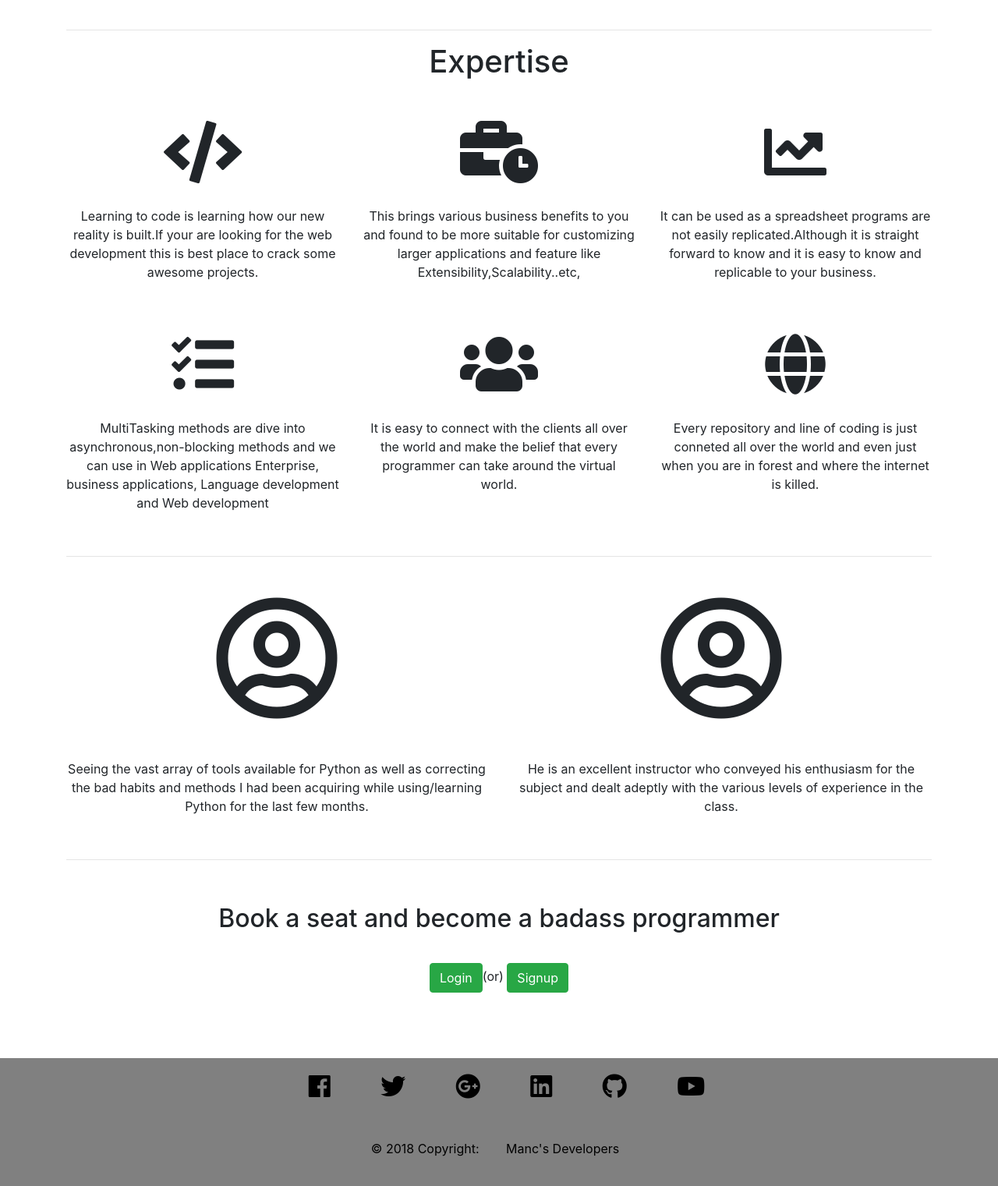
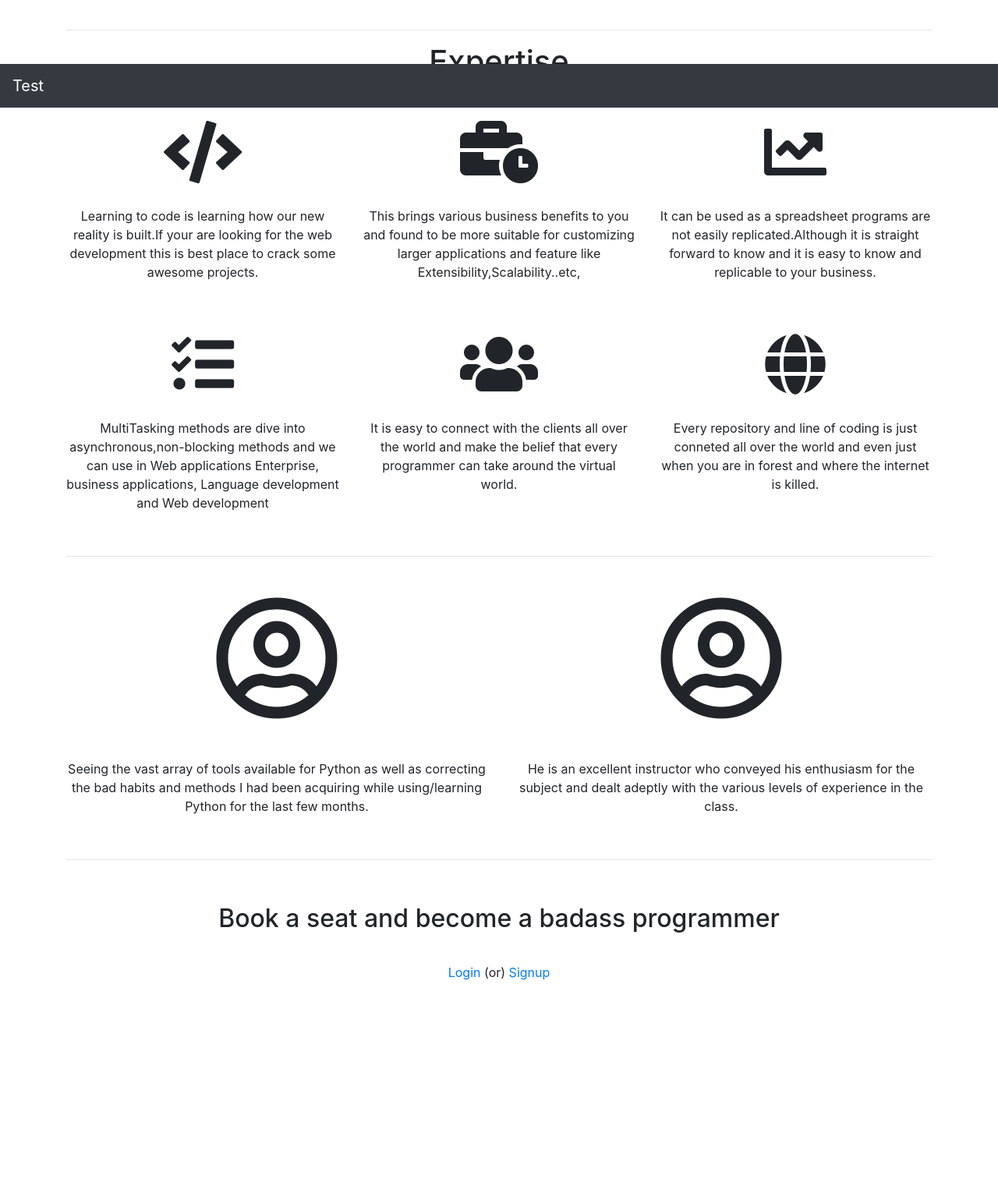
Before and after one commit to shivagomasa/manc_site, a Django app: page / in a window 1280 px wide. Shown: the part 662-2183 px from the top of the page at 78% size. After the commit the page ends 1919 px from the top, so only its background shows below. Run offline with Django 3.2, Linux system fonts and the light colour scheme; some libraries are stand-ins or nearby versions.

Commit message:
Add a signup form.

```diff
--- a/manc_dev/models.py
+++ b/manc_dev/models.py
@@ -2,7 +2,7 @@ from django.db import models
 
 # Create your models here.
 class Post(models.Model):
-    author = models.ForeignKey('auth.USer',on_delete=models.CASCADE)
+    author = models.ForeignKey('auth.User',on_delete=models.CASCADE)
     title = models.CharField(max_length=200)
     body = models.TextField()
 
--- a/manc_dev/templates/manc_dev/base.html
+++ b/manc_dev/templates/manc_dev/base.html
@@ -29,16 +29,8 @@
             height:550px;
             border-radius:25px;
         }
-        .footer {
-            margin-top:30px;
-            padding:20px 20px 20px 40px;
-            background-color:grey;
-            text-align:center;
-            color:black;
-        }
-        .footer a {
-            padding:30px 30px 30px 30px;
-            color:black;
+        .signup-form {
+            margin-top:60px;
         }
     </style>
 </head>
@@ -47,8 +39,8 @@
          <button type="submit" class="btn btn-success" style="float:right;margin-top:10px">Sign In</button>
         <div class="top-menu">
             <h5><a href="/">Contact us</a></h5>
-            <h5><a href="/">Careers</a></h5>
-            <h5><a href="/">About</a></h5>
+            <h5><a href="{% url 'careers' %}">Careers</a></h5>
+            <h5><a href="{% url 'about' %}">About</a></h5>
         </div>
         <h3><a href="/">MANC'S DEV</a></h3>
     </div>
@@ -56,21 +48,8 @@
         {% block content %}
         {% endblock %}
     </div>
-    <div class="footer">
-            <a href="/"><i class="fab fa-facebook fa-2x"></i></a>
-
-            <a href="/"><i class="fab fa-twitter fa-2x"></i></a>
-
-            <a href="/"><i class="fab fa-google-plus fa-2x"></i></a>
-
-            <a href="/"><i class="fab fa-linkedin fa-2x"></i></a>
-
-            <a href="/"><i class="fab fa-github fa-2x"></i></a>
-
-            <a href="/"><i class="fab fa-youtube fa-2x"></i></a>
-        <p style="margin-top:50px">© 2018 Copyright:
-            <a href="/">Manc's Developers</a>
-        </p>
-    </div>
+    <nav class="navbar fixed-bottom navbar-dark bg-dark">
+        <a class="navbar-brand" href="#">Test</a>
+    </nav>
 </body>
 </html>
--- a/manc_dev/templates/manc_dev/home_page.html
+++ b/manc_dev/templates/manc_dev/home_page.html
@@ -59,8 +59,7 @@
             <h2 style="margin-top:40px;">Book a seat and become a badass programmer</h2>
         </div>
         <div class="col-md-12" style="margin-top:30px;margin-bottom:30px;">
-            <button type="submit" class="btn btn-success">Login</button>(or)
-            <button type="submit" class="btn btn-success">Signup</button>
+            <a href="/">Login</a> (or) <a href="{% url 'signup' %}">Signup</a>
         </div>
     </div>
     <br>
--- a/manc_dev/urls.py
+++ b/manc_dev/urls.py
@@ -1,7 +1,14 @@
 from django.urls import path
 from . import views
+
 
 urlpatterns = [
 
     path('',views.home_page,name='home_page'),
+
+    path('about/',views.about, name='about'),
+
+    path('careers/',views.careers,name='careers'),
+
+    path('signup/',views.signup,name='signup'),
 ]
--- a/manc_dev/views.py
+++ b/manc_dev/views.py
@@ -1,6 +1,32 @@
-from django.shortcuts import render
-
+from django.contrib.auth import login,authenticate
+from django.shortcuts import render,get_object_or_404,redirect
+from .models import Post
+from . forms import UserForm
 
 # Create your views here.
 def home_page(request):
     return render(request,'manc_dev/home_page.html')
+
+def about(request):
+    detail = get_object_or_404(Post)
+    frontend = {'detail':detail}
+    return render(request, 'manc_dev/about.html',frontend)
+
+def careers(request):
+    detail = get_object_or_404(Post)
+    frontend = {'detail':detail}
+    return render(request,'manc_dev/careers.html',frontend)
+
+def signup(request):
+    if request.method == 'POST':
+        form = UserForm(request.POST)
+        if form.is_valid():
+            form.save()
+            username = form.cleaned_data.get('username')
+            password = form.cleaned_data.get('password')
+            user = authenticate(username=username,password=password)
+            login(request,user)
+            return redirect('about')
+    else:
+        form = UserForm()
+    return render(request,'registration/signup.html',{'form':form})
--- a/manc_site/settings.py
+++ b/manc_site/settings.py
@@ -25,6 +25,8 @@ SECRET_KEY = 'tev2o7*5-7k5r)4knske@1-!$=ts(iqy(1z^an3=_fp$f@j-a)'
 # SECURITY WARNING: don't run with debug turned on in production!
 DEBUG = True
 
+CRISPY_TEMPLATE_PACK = 'bootstrap3'
+
 ALLOWED_HOSTS = []
 
 
@@ -38,6 +40,7 @@ INSTALLED_APPS = [
     'django.contrib.messages',
     'django.contrib.staticfiles',
     'manc_dev',
+    'crispy_forms',
 ]
 
 MIDDLEWARE = [
--- /dev/null
+++ b/requirements.txt
@@ -0,0 +1,5 @@
+certifi==2018.10.15
+Django==2.1.4
+django-columns==0.1.0
+django-crispy-forms==1.7.2
+pytz==2018.7
```
Also changed, not shown: manc_dev/forms.py (added, +13 -0 lines), manc_dev/templates/manc_dev/about.html (added, +12 -0 lines), manc_dev/templates/manc_dev/careers.html (added, +11 -0 lines), manc_dev/templates/registration/signup.html (added, +15 -0 lines), db.sqlite3, 1 other file.
